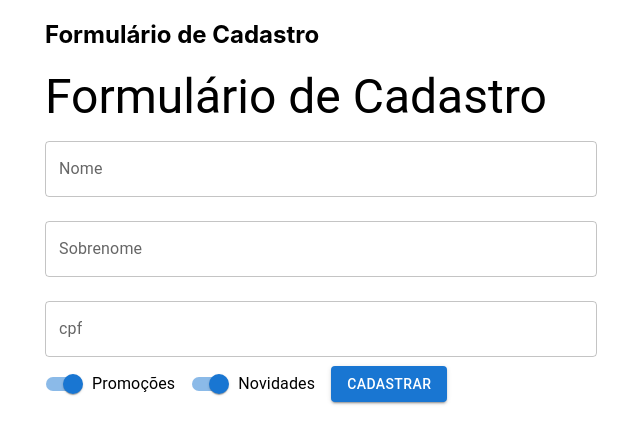
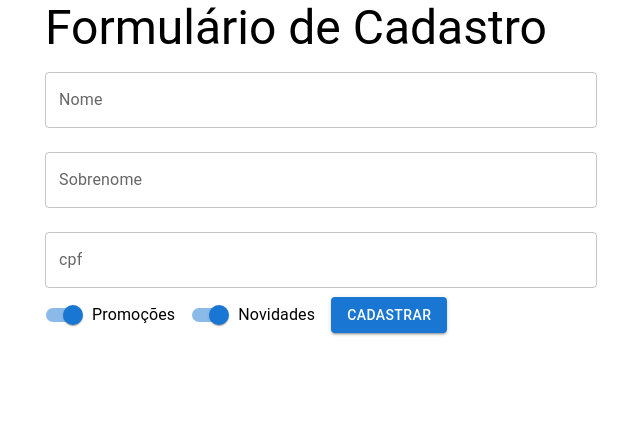
Before and after one commit to matheustakasaki/react-function-components, a React (Create React App) app in the folder material-form/: page / in a window 1280 px wide. Shown: the top 444 px of the page, without its empty margins (319-959 px from the left). Built offline with nearby package versions, Linux system fonts and the light colour scheme.

Commit message:
Excluindo titulo em html do componente

```diff
--- a/material-form/src/components/FormularioCadastro/index.jsx
+++ b/material-form/src/components/FormularioCadastro/index.jsx
@@ -6,7 +6,6 @@ function FormularioCadastro() {
         <>
 
             <Container component="article" maxWidth="sm">
-                <h1>Formulário de Cadastro</h1>
                 <Typography variant="h3" component="h1" >Formulário de Cadastro</Typography>
                 <TextField id="nome" label="Nome" variant="outlined" color="secondary" fullWidth margin="normal" />
                 <TextField id="sobrenome" label="Sobrenome" variant="outlined" fullWidth margin="normal" />
```
